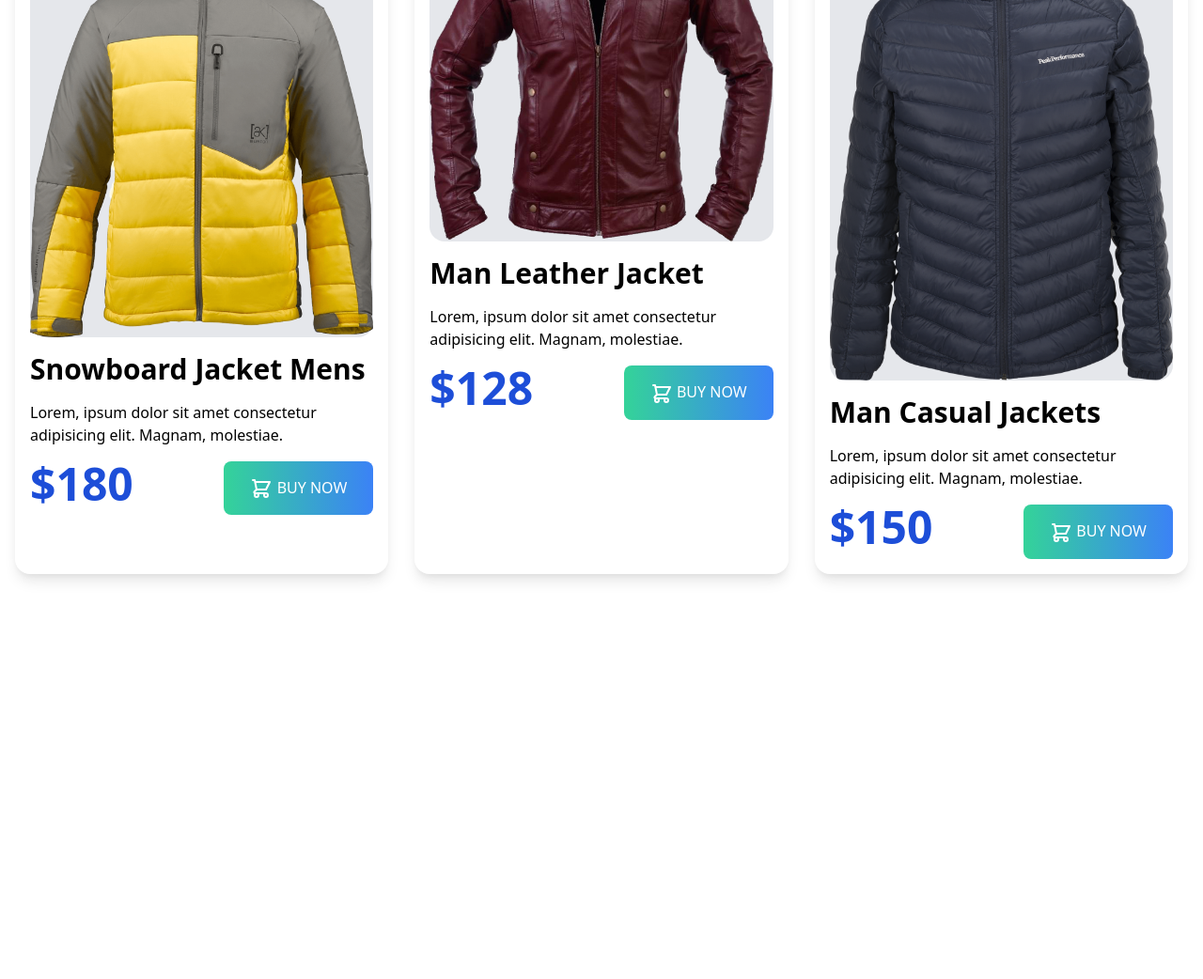
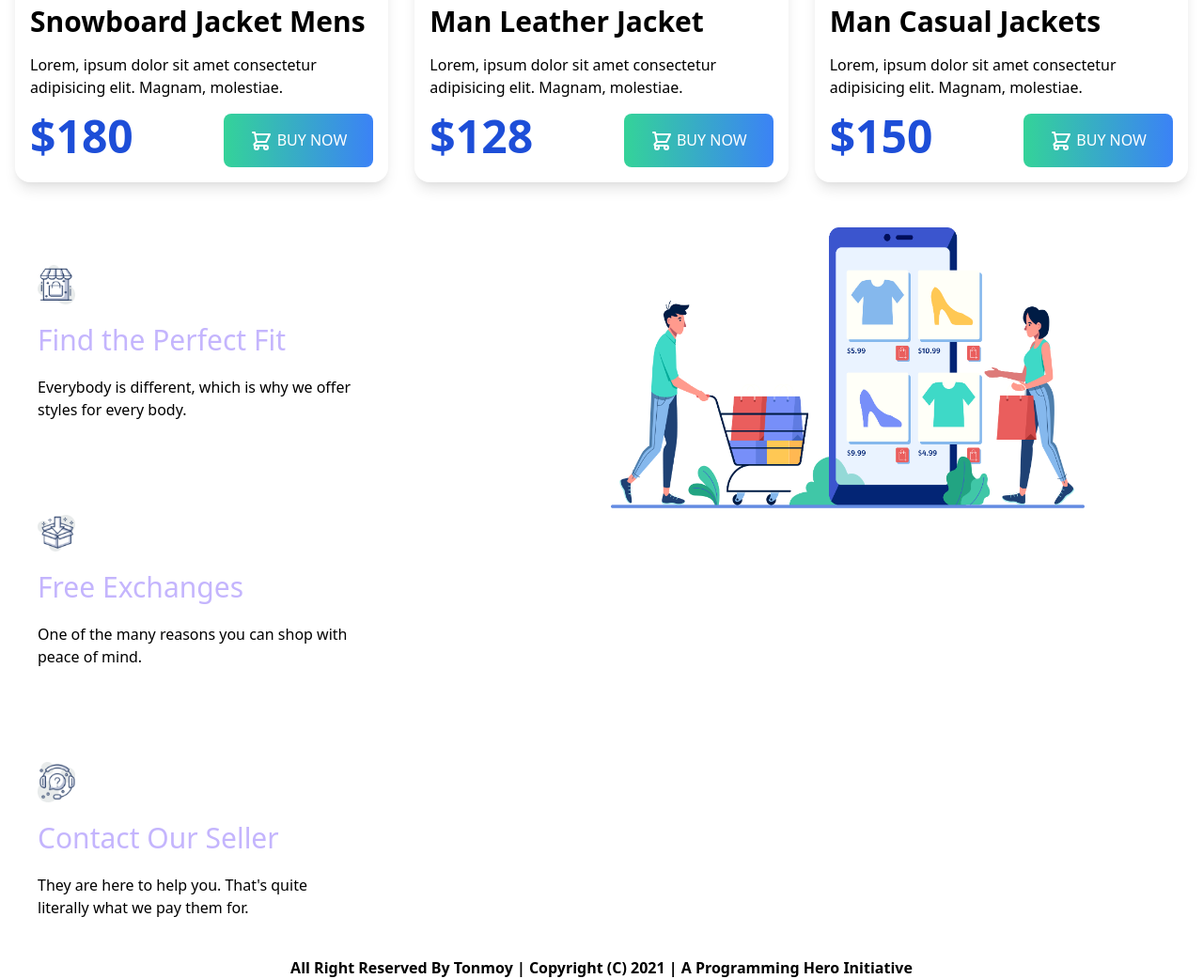
Before and after one commit to tonmoyasiquetamal/penguin-fashion-tailwind, a plain HTML site: page index.html in a window 1280 px wide. Shown: the part 1640-2682 px from the top of the page at 94% size. Before the commit the page ends 2299 px from the top, so only its background shows below. Drawn offline with nearby package versions, Linux system fonts and the light colour scheme.

Commit message:
failure commit

```diff
--- a/index.html
+++ b/index.html
@@ -11,6 +11,7 @@
 </head>
 
 <body>
+
     <header class="md:bg-yellow-100">
         <section class="container md:flex items-center justify-around py-12 px-4">
             <div class="space-y-5">
@@ -38,15 +39,15 @@
         <section class="container px-4 mx-auto my-12">
             <h2 class="text-3xl uppercase font-bold text-gray-800 mb-4">Women Jacket</h2>
             <!-- women jacket container -->
-            <div class="grid grid-cols-3 gap-7">
+            <div class="grid lg:grid-cols-3 gap-7">
                 <!-- single coat item -->
                 <div class="shadow-lg rounded-2xl p-4 space-y-4">
-                    <div class="bg-gray-200 rounded-2xl">
-                        <img src="images/jacket-1.png" alt="">
+                    <div class="bg-gray-200 rounded-2xl py-6">
+                        <img class="h-64 mx-auto" src="images/jacket-1.png" alt="">
                     </div>
                     <h4 class="text-3xl font-bold">Yellow Coat Jacket</h4>
                     <p>Lorem, ipsum dolor sit amet consectetur adipisicing elit. Magnam, molestiae.</p>
-                    <div class="flex justify-between">
+                    <div class="lg:flex justify-between">
                         <h2 class="text-5xl font-black text-blue-700">$234</h2>
                         <button
                             class="text-white font-medium uppercase px-7 py-4 bg-gradient-to-r from-green-400 to-blue-500 focus:from-pink-500 focus:to-yellow-500 rounded-lg"><svg
@@ -59,12 +60,12 @@
                 </div>
                 <!-- single coat item -->
                 <div class="shadow-lg rounded-2xl p-4 space-y-4">
-                    <div class="bg-gray-200 rounded-2xl">
-                        <img src="images/jacket-2.png" alt="">
+                    <div class="bg-gray-200 rounded-2xl py-6">
+                        <img class="h-64 mx-auto" src="images/jacket-2.png" alt="">
                     </div>
                     <h4 class="text-3xl font-bold">Yellow Coat Jacket</h4>
                     <p>Lorem, ipsum dolor sit amet consectetur adipisicing elit. Magnam, molestiae.</p>
-                    <div class="flex justify-between">
+                    <div class="lg:flex justify-between">
                         <h2 class="text-5xl font-black text-blue-700">$234</h2>
                         <button
                             class="text-white font-medium uppercase px-7 py-4 bg-gradient-to-r from-green-400 to-blue-500 focus:from-pink-500 focus:to-yellow-500 rounded-lg"><svg
@@ -77,12 +78,12 @@
                 </div>
                 <!-- single coat item -->
                 <div class="shadow-lg rounded-2xl p-4 space-y-4">
-                    <div class="bg-gray-200 rounded-2xl">
-                        <img src="images/jacket-3.png" alt="">
+                    <div class="bg-gray-200 rounded-2xl py-6">
+                        <img class="h-64 mx-auto" src="images/jacket-3.png" alt="">
                     </div>
                     <h4 class="text-3xl font-bold">Yellow Coat Jacket</h4>
                     <p>Lorem, ipsum dolor sit amet consectetur adipisicing elit. Magnam, molestiae.</p>
-                    <div class="flex justify-between">
+                    <div class="lg:flex justify-between">
                         <h2 class="text-5xl font-black text-blue-700">$234</h2>
                         <button
                             class="text-white font-medium uppercase px-7 py-4 bg-gradient-to-r from-green-400 to-blue-500 focus:from-pink-500 focus:to-yellow-500 rounded-lg"><svg
@@ -100,15 +101,15 @@
         <section class="container px-4 mx-auto my-12">
             <h2 class="text-3xl uppercase font-bold text-gray-800 mb-4">Man Jacket Section</h2>
             <!-- snowboat jacket container -->
-            <div class="grid grid-cols-3 gap-7">
+            <div class="grid lg:grid-cols-3 gap-7">
                 <!-- single coat item -->
                 <div class="shadow-lg rounded-2xl p-4 space-y-4">
-                    <div class="bg-gray-200 rounded-2xl">
-                        <img src="images/jacket-4.png" alt="">
+                    <div class="bg-gray-200 rounded-2xl py-6">
+                        <img class="h-64 mx-auto" src="images/jacket-4.png" alt="">
                     </div>
                     <h4 class="text-3xl font-bold">Snowboard Jacket Mens</h4>
                     <p>Lorem, ipsum dolor sit amet consectetur adipisicing elit. Magnam, molestiae.</p>
-                    <div class="flex justify-between">
+                    <div class="lg:flex justify-between">
                         <h2 class="text-5xl font-black text-blue-700">$180</h2>
                         <button
                             class="text-white font-medium uppercase px-7 py-4 bg-gradient-to-r from-green-400 to-blue-500 focus:from-pink-500 focus:to-yellow-500 rounded-lg"><svg
@@ -121,12 +122,12 @@
                 </div>
                 <!-- Leather jacket item -->
                 <div class="shadow-lg rounded-2xl p-4 space-y-4">
-                    <div class="bg-gray-200 rounded-2xl">
-                        <img src="images/jacket-5.png" alt="">
+                    <div class="bg-gray-200 rounded-2xl py-6">
+                        <img class="h-64 mx-auto" src="images/jacket-5.png" alt="">
                     </div>
                     <h4 class="text-3xl font-bold">Man Leather Jacket</h4>
                     <p>Lorem, ipsum dolor sit amet consectetur adipisicing elit. Magnam, molestiae.</p>
-                    <div class="flex justify-between">
+                    <div class="lg:flex justify-between">
                         <h2 class="text-5xl font-black text-blue-700">$128</h2>
                         <button
                             class="text-white font-medium uppercase px-7 py-4 bg-gradient-to-r from-green-400 to-blue-500 focus:from-pink-500 focus:to-yellow-500 rounded-lg"><svg
@@ -139,12 +140,12 @@
                 </div>
                 <!-- man casual item -->
                 <div class="shadow-lg rounded-2xl p-4 space-y-4">
-                    <div class="bg-gray-200 rounded-2xl">
-                        <img src="images/jacket-6.png" alt="">
+                    <div class="bg-gray-200 rounded-2xl py-6">
+                        <img class="h-64 mx-auto" src="images/jacket-6.png" alt="">
                     </div>
                     <h4 class="text-3xl font-bold">Man Casual Jackets</h4>
                     <p>Lorem, ipsum dolor sit amet consectetur adipisicing elit. Magnam, molestiae.</p>
-                    <div class="flex justify-between">
+                    <div class="lg:flex justify-between">
                         <h2 class="text-5xl font-black text-blue-700">$150</h2>
                         <button
                             class="text-white font-medium uppercase px-7 py-4 bg-gradient-to-r from-green-400 to-blue-500 focus:from-pink-500 focus:to-yellow-500 rounded-lg"><svg
@@ -158,9 +159,33 @@
 
             </div>
         </section>
+        <!-- features section start -->
+        <section class="grid lg:grid-cols-2 gap-5">
+            <div class="m-10 w-4/5 space-y-5">
+                <img class="w-10" src="icons/image 12.png" alt="">
+                <h3 class="text-3xl text-purple-300">Find the Perfect Fit</h3>
+                <p class="w-2/3">Everybody is different, which is why we
+                    offer styles for every body.</p>
+            </div>
+            <div class="row-span-3 bg-white">
+                <img class="w-4/5" src="images/shopping.png" alt="">
+            </div>
+            <div class="m-10 w-4/5  space-y-5">
+                <img class="w-10" src="icons/image 13.png" alt="">
+                <h3 class="text-3xl text-purple-300">Free Exchanges</h3>
+                <p class="w-2/3">One of the many reasons you can shop
+                    with peace of mind.</p>
+            </div>
+            <div class="m-10 w-4/5  space-y-5">
+                <img class="w-10" src="icons/image 14.png" alt="">
+                <h3 class="text-3xl text-purple-300">Contact Our Seller</h3>
+                <p class="w-2/3">They are here to help you. That's quite
+                    literally what we pay them for.</p>
+            </div>
+        </section>
     </main>
-    <footer>
-
+    <footer class="md\:text-2xl font-bold text-center">
+        <p><span>All Right Reserved By Tonmoy | Copyright (C) 2021 | A Programming Hero Initiative</span></p>
     </footer>
 </body>
 
```
